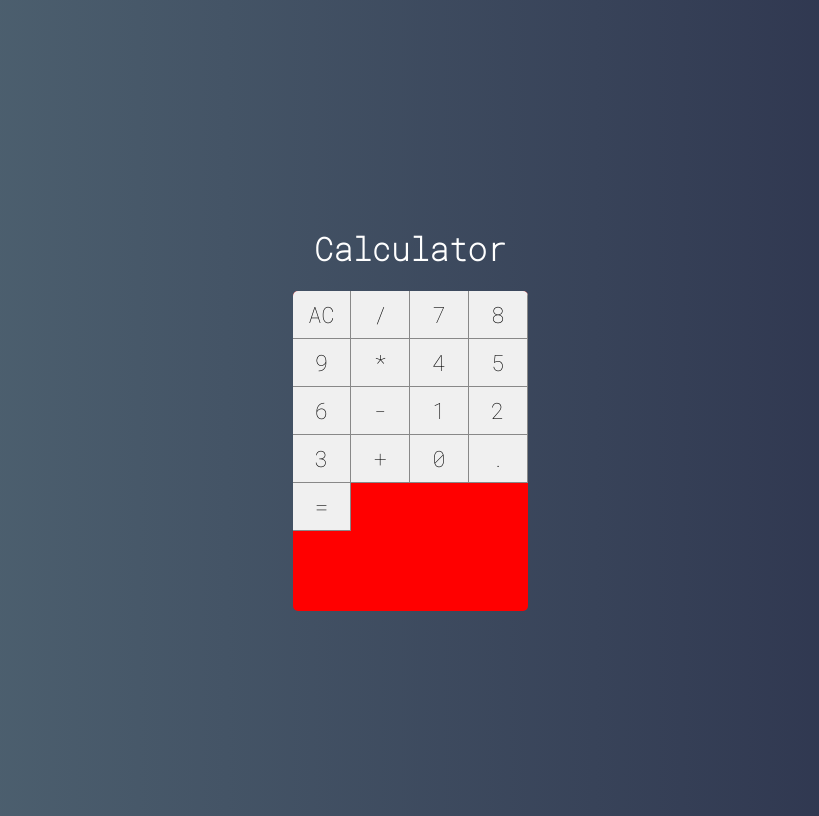
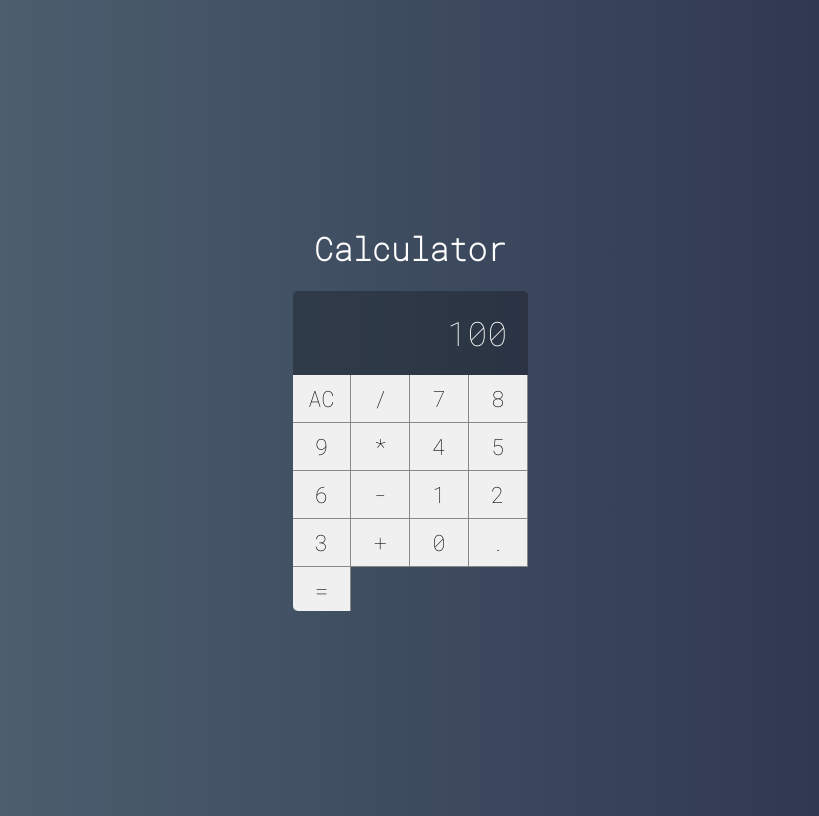
Before and after one commit to Victor-BwD/Calculator-ReactJS, a React (Create React App) app: page / in a window 1280 px wide. Shown: the whole page, without its empty margins (230-1049 px from the left). Built offline with nearby package versions, Linux system fonts and the light colour scheme.

Commit message:
Display created

```diff
--- a/src/calculator/Calculator.css
+++ b/src/calculator/Calculator.css
@@ -3,9 +3,8 @@
     width: 235px;
     border-radius: 5px;
     overflow: hidden;
-    background-color: red;
 
     display: grid;
     grid-template-columns: repeat(4, 25%);
-    grid-template-rows: 48px 48px 48px 48px 48px;
+    grid-template-rows: 1fr 48px 48px 48px 48px 48px;
 }
--- a/src/calculator/Calculator.jsx
+++ b/src/calculator/Calculator.jsx
@@ -1,12 +1,14 @@
-import React, { Component } from 'react'
-import './Calculator.css'
+import React, { Component } from 'react';
+import './Calculator.css';
 
-import Button from '../components/Button'
+import Button from '../components/Button';
+import { Display } from '../components/Display';
 
 export default class Calculator extends Component {
     render() {
         return(
             <div className='calculator'>
+                <Display value={100}/>
                 <Button label="AC"/>
                 <Button label="/"/>
                 <Button label="7"/>
--- /dev/null
+++ b/src/components/Display.css
@@ -0,0 +1,11 @@
+.display {
+    grid-column: span 4;
+    background-color: #0004;
+
+    display: flex;
+    justify-content: flex-end;
+    align-items: center;
+    padding: 20px;
+    font-size: 2.1em;
+
+}
--- /dev/null
+++ b/src/components/Display.jsx
@@ -0,0 +1,8 @@
+import React from "react";
+import './Display.css';
+
+export function Display(props) {
+    return(
+        <div className="display">{props.value}</div>
+    )
+}
```
